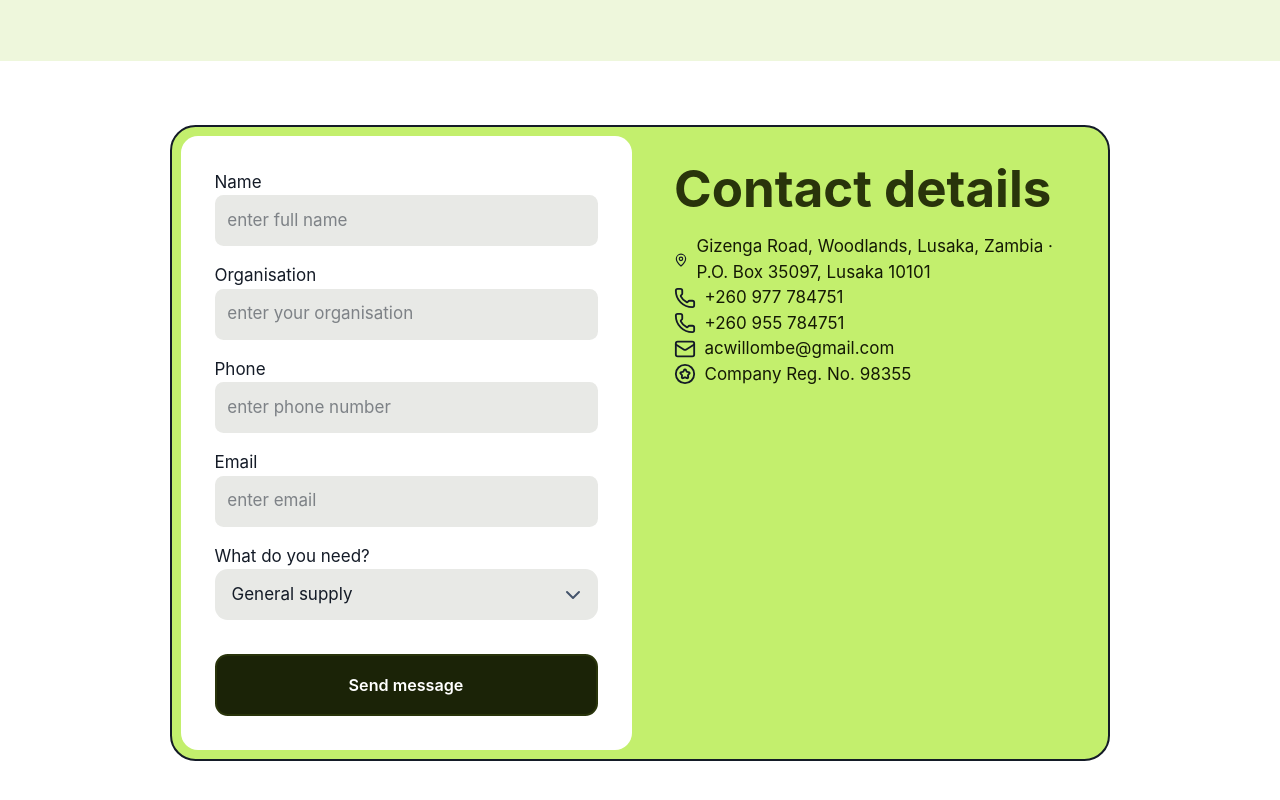
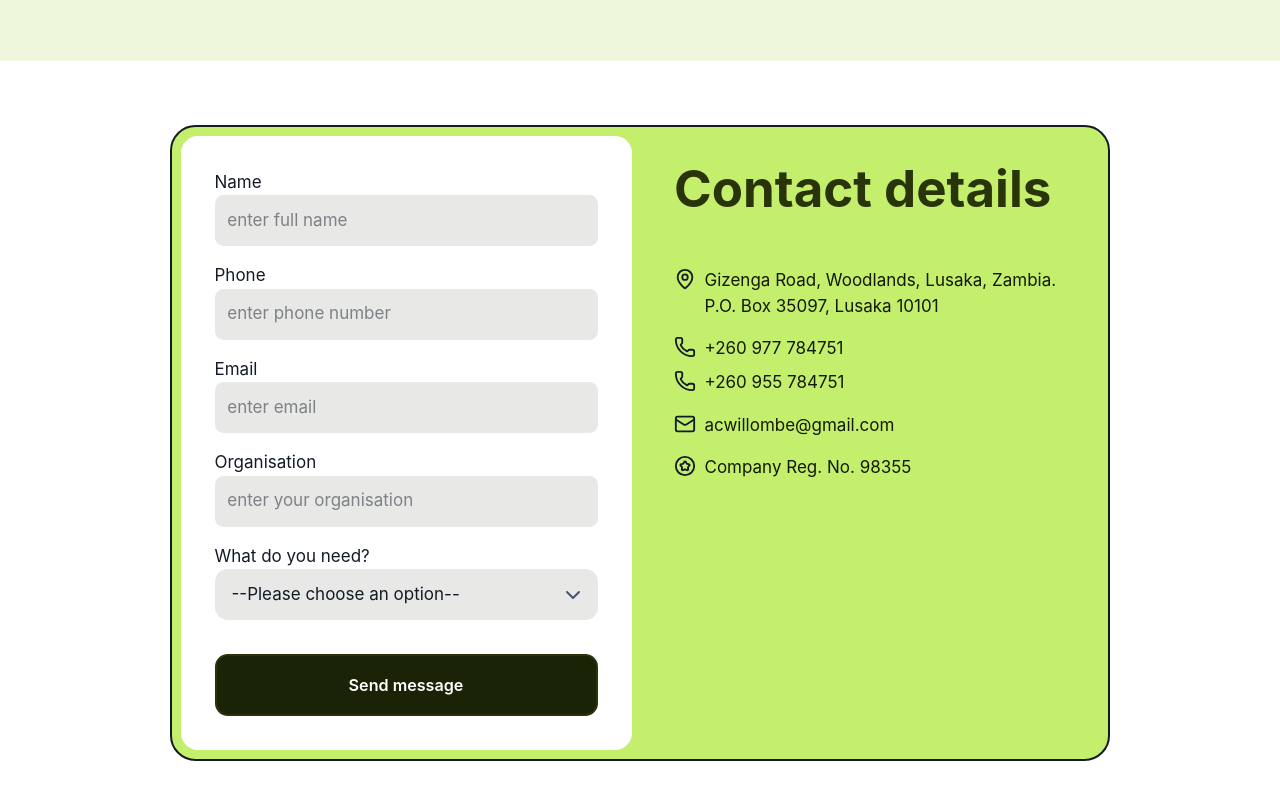
Before and after one commit to mweene/zithande, a React (Vite) app: page /contact in a window 1280 px wide. Shown: the part 450-1250 px from the top of the page. Built offline with nearby package versions, Linux system fonts and the light colour scheme.

Commit message:
configure the form to use splitforms

```diff
--- a/src/pages/Contact.jsx
+++ b/src/pages/Contact.jsx
@@ -12,14 +12,16 @@ export default function Contact() {
         <div className="contact-details p-4 md:p-15 md:px-40 bg-white">
               <div className="grid md:grid-cols-2 border-2 rounded-3xl bg-[#c3ef6d]">
                   <div className="form bg-white p-8 rounded-2xl m-2">
-                      <form className="grid gap-4 [&_label]:grid [&_input]:bg-[#e8e9e6] [&_input]:rounded-lg [&_input]:p-3">
+                      <form
+                          action="https://splitforms.com/api/submit"
+                          method="POST"
+                          className="grid gap-4 [&_label]:grid [&_input]:bg-[#e8e9e6] [&_input]:rounded-lg [&_input]:p-3"
+                      >
+                          <input type="hidden" name="access_key" value="6cfec16453e047309fba2cf5ae05527b" />
+
                           <label htmlFor="name">
                               Name
                               <input type="text" id="name" placeholder="enter full name"/>
-                          </label>
-                          <label htmlFor="organisation">
-                              Organisation
-                              <input type="text" id="organisation" placeholder="enter your organisation"/>
                           </label>
                           <label htmlFor="phone">
                               Phone
@@ -29,25 +31,29 @@ export default function Contact() {
                               Email
                               <input type="email" id="email" placeholder="enter email"/>
                           </label>
-
+                          <label htmlFor="organisation">
+                              Organisation
+                              <input type="text" id="organisation" placeholder="enter your organisation"/>
+                          </label>
                           <div className="relative">
                               <label htmlFor="questions">What do you need?</label>
                               <select
                                   id="questions"
-                                  defaultValue="general-supply"
+                                  defaultValue="none"
                                   className="p-4 py-3 bg-[#e8e9e6] rounded-xl w-full appearance-none pr-10  focus:border-[#1b2307] focus:ring-2 focus:ring-slate-200"
                               >
-                                  <option value="">--Please choose an option--</option>
+                                  <option value="none">--Please choose an option--</option>
                                   <option value="general-supply">General supply</option>
                                   <option value="branding">Branding & Corporate identity</option>
                                   <option value="food-supply">Food supply & Catering</option>
                                   <option value="bussiness">Business support services</option>
-                                  <option value="none">Not sure yet</option>
+                                  <option value="not sure">Not sure yet</option>
                               </select>
                               <ChevronDown
                                   className="pointer-events-none absolute mt-3 right-3 top-1/2 -translate-y-1/2 text-slate-600"
                               />
                           </div>
+                          <input type="checkbox" name="botcheck" className="hidden" />
 
                           <button type="submit" className="bg-[#1b2307]! text-white mt-4 p-4 rounded-xl">
                               Send message
@@ -55,13 +61,14 @@ export default function Contact() {
                       </form>
                   </div>
 
-                  <div className="cell [&_div]:flex [&_div]:gap-2 [&_div]:place-items-center p-8 flex flex-col gap-4">
+                  <div className="cell [&_div]:flex [&_div]:gap-2 [&_div]:place-items-start p-8 flex flex-col gap-4">
                       <h3>Contact details</h3>
-                      <section>
-                          <div className="address">
+                      <section className="grid gap-4 mt-8">
+                          <div className="address grid">
                               <MapPin size={22}/>
-                              <p>Gizenga Road, Woodlands, Lusaka, Zambia · P.O. Box 35097, Lusaka 10101</p>
+                              <p>Gizenga Road, Woodlands, Lusaka, Zambia.<br />P.O. Box 35097, Lusaka 10101</p>
                           </div>
+                          <div className="flex-col">
                               <div className="phone">
                                   <Phone size={22}/>
                                   <p>+260 977 784751</p>
@@ -69,6 +76,7 @@ export default function Contact() {
                               <div className="phone">
                                   <Phone size={22}/>
                                   <p>+260 955 784751</p>
+                              </div>
                           </div>
                           <div className="email">
                               <Mail size={22}/>
```
Lines whose indentation alone changed are shown as unchanged.
